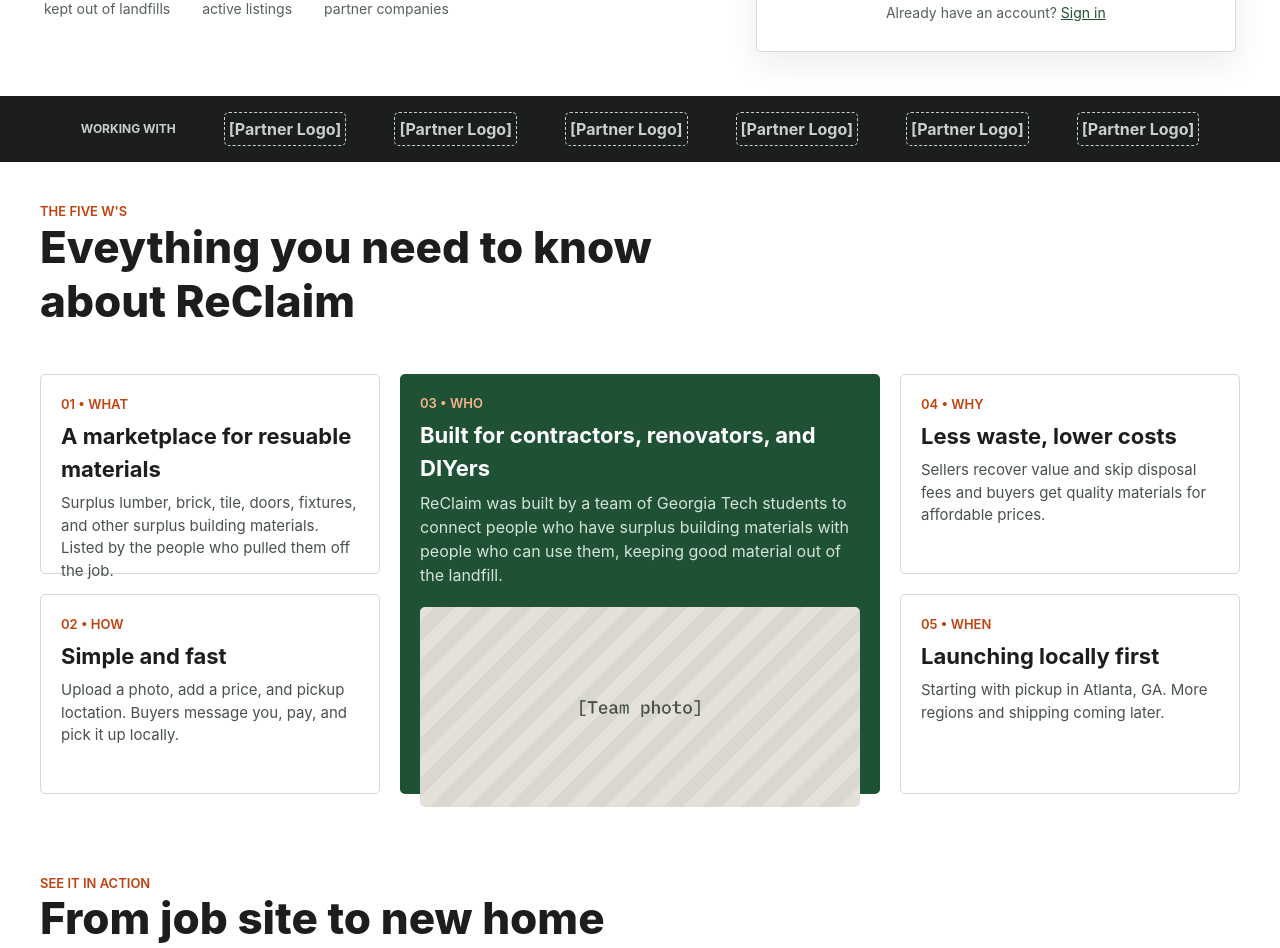
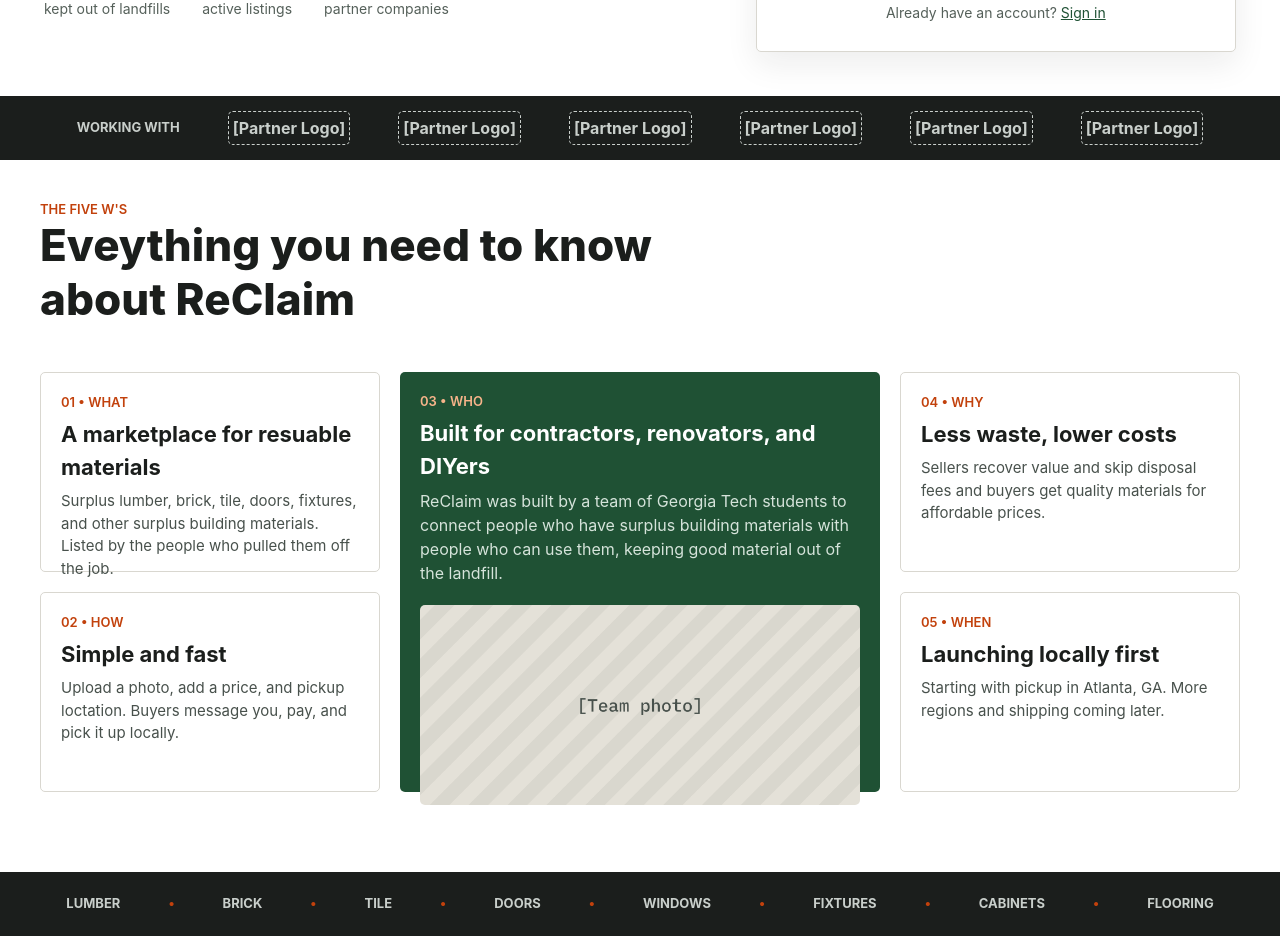
Before and after one commit to masonE17/reclaim, a React (Vite) app in the folder client/: page / in a window 1280 px wide. Shown: the part 660-1608 px from the top of the page. Built offline with nearby package versions, Linux system fonts and the light colour scheme.

Commit message:
Finished main page UI.

```diff
--- a/client/src/App.tsx
+++ b/client/src/App.tsx
@@ -98,9 +98,9 @@
             </div>
 
             {/* Companies working with divider section */}
-            <div className="w-full bg-[#1B1E1C] flex justify-center items-center py-3">
+            <div className="w-full bg-[#1B1E1C] flex justify-center items-center h-16">
                 <div className="w-full max-w-325 flex flex-row justify-center items-center gap-12 p-1">
-                    <p className="text-[#C9CFCB] font-bold text-[12px]">WORKING WITH</p>
+                    <p className="text-[#C9CFCB] font-bold text-[13px]">WORKING WITH</p>
                     <div className="border border-[#C9CFCB] p-1 border-dashed rounded-[5px]">
                         <p className="text-[#C9CFCB] font-bold text-[16px]">[Partner Logo]</p>
                     </div>
@@ -122,7 +122,7 @@
                 </div>
             </div>
 
-            <div className="flex-1 w-full max-w-325 mx-auto p-10">
+            <div className="flex-1 w-full max-w-325 mx-auto p-10 mb-10">
                 {/* About us content section */}
                 <p className="font-semibold text-[#C2410C] text-[13px]">THE FIVE W'S</p>
                 <p className="font-extrabold text-[#1B1E1C] text-[44px] -mt-2">Eveything you need to know</p>
@@ -161,7 +161,28 @@
                 </div>
             </div>
 
-            <div className="flex-1 w-full max-w-325 mx-auto p-10">
+            {/* Example sellable products divider section */}
+            <div className="w-full bg-[#1B1E1C] flex justify-center items-center h-16">
+                <div className="w-full max-w-325 flex flex-row justify-center items-center gap-12 p-1">
+                    <p className="text-[#C9CFCB] font-bold text-[13px]">LUMBER</p>
+                    <p className="text-[#C2410C] font-bold text-[13px]">•</p>
+                    <p className="text-[#C9CFCB] font-bold text-[13px]">BRICK</p>
+                    <p className="text-[#C2410C] font-bold text-[13px]">•</p>
+                    <p className="text-[#C9CFCB] font-bold text-[13px]">TILE</p>
+                    <p className="text-[#C2410C] font-bold text-[13px]">•</p>
+                    <p className="text-[#C9CFCB] font-bold text-[13px]">DOORS</p>
+                    <p className="text-[#C2410C] font-bold text-[13px]">•</p>
+                    <p className="text-[#C9CFCB] font-bold text-[13px]">WINDOWS</p>
+                    <p className="text-[#C2410C] font-bold text-[13px]">•</p>
+                    <p className="text-[#C9CFCB] font-bold text-[13px]">FIXTURES</p>
+                    <p className="text-[#C2410C] font-bold text-[13px]">•</p>
+                    <p className="text-[#C9CFCB] font-bold text-[13px]">CABINETS</p>
+                    <p className="text-[#C2410C] font-bold text-[13px]">•</p>
+                    <p className="text-[#C9CFCB] font-bold text-[13px]">FLOORING</p>
+                </div>
+            </div>
+
+            <div className="flex-1 w-full max-w-325 mx-auto p-10 mb-10">
                 {/* Demo video content section */}
                 <p className="font-semibold text-[#C2410C] text-[13px]">SEE IT IN ACTION</p>
                 <p className="font-extrabold text-[#1B1E1C] text-[44px] -mt-2">From job site to new home</p>
```
